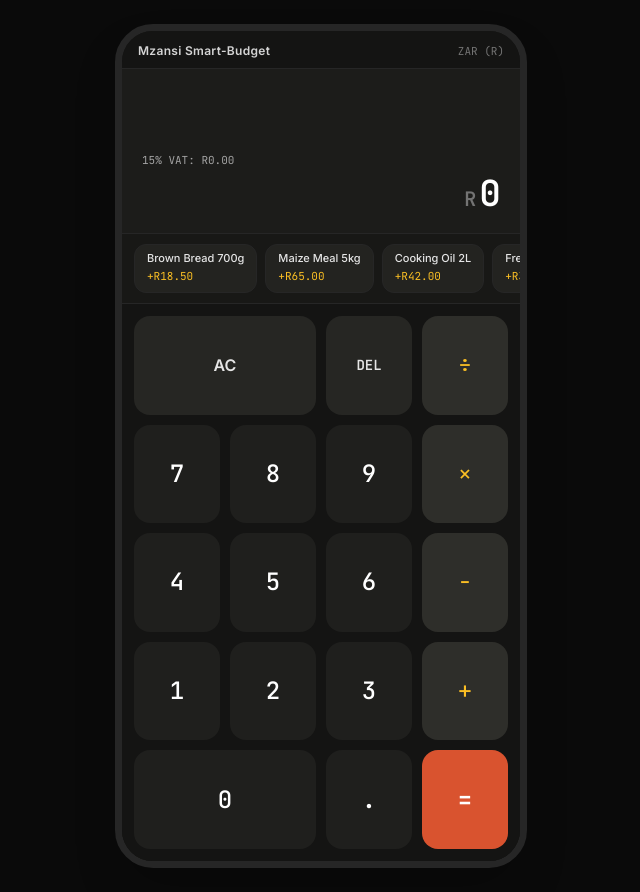
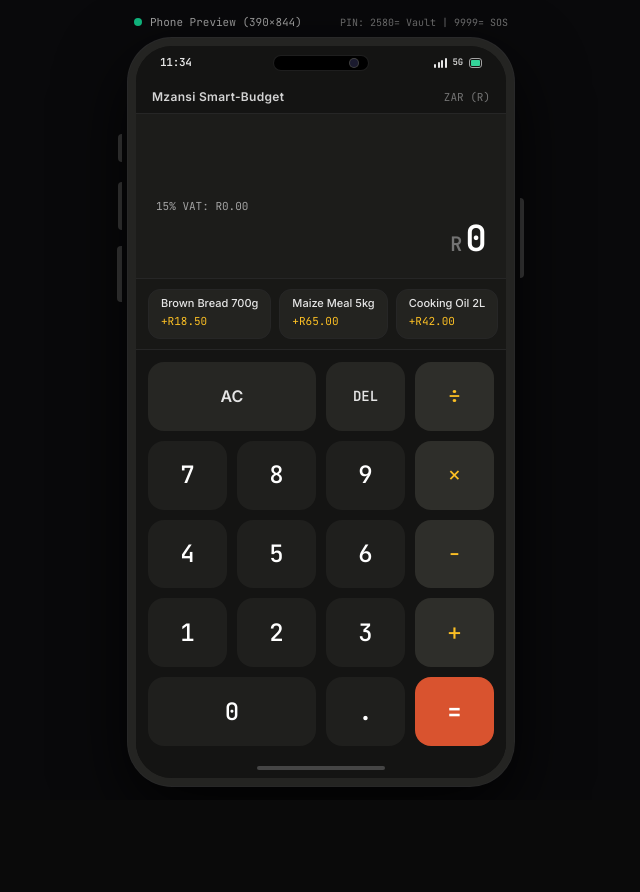
Before and after one commit to maansjayden/khusela-safeledger, a React (Vite) app in the folder frontend/: page / in a window 1280 px wide. Shown: the whole page, without its empty margins (319-959 px from the left). After the commit the page ends 800 px from the top, so only its background shows below. Built offline with nearby package versions, Linux system fonts and the light colour scheme.

Commit message:
Add responsive Phone Simulator Frame and Volume-Down Quick Exit

```diff
--- a/frontend/src/App.jsx
+++ b/frontend/src/App.jsx
@@ -192,6 +192,19 @@ export default function App() {
     [triggerSilentDuressSOS]
   );
 
+  const [clockText, setClockText] = useState(() =>
+    new Date().toLocaleTimeString([], { hour: '2-digit', minute: '2-digit', hour12: false })
+  );
+
+  useEffect(() => {
+    const id = setInterval(() => {
+      setClockText(
+        new Date().toLocaleTimeString([], { hour: '2-digit', minute: '2-digit', hour12: false })
+      );
+    }, 15000);
+    return () => clearInterval(id);
+  }, []);
+
   const handlePanicExit = useCallback(() => {
     wakeLockWantedRef.current = false;
     wakeLockRef.current?.release?.().catch(() => {});
@@ -199,10 +212,113 @@ export default function App() {
     setMode('CALCULATOR');
   }, []);
 
+  // Volume Down / Escape hardware key listener for instant Quick Exit when in Vault
+  useEffect(() => {
+    if (mode !== 'VAULT') return undefined;
+    const onHardwareKey = (e) => {
+      if (
+        e.key === 'AudioVolumeDown' ||
+        e.key === 'VolumeDown' ||
+        e.code === 'VolumeDown' ||
+        e.code === 'AudioVolumeDown' ||
+        e.key === 'Escape'
+      ) {
+        e.preventDefault();
+        handlePanicExit();
+      }
+    };
+    window.addEventListener('keydown', onHardwareKey);
+    return () => window.removeEventListener('keydown', onHardwareKey);
+  }, [mode, handlePanicExit]);
+
   return (
-    <div className="min-h-[100dvh] bg-neutral-950 flex items-center justify-center sm:py-6">
-      {/* Mobile Phone Viewport Frame (Full-bleed on phone screens, 390x844 phone bezel on desktop) */}
-      <div className="w-full max-w-[412px] h-[100dvh] sm:h-[844px] bg-[#141413] sm:rounded-[38px] sm:border-[7px] sm:border-neutral-800 sm:shadow-2xl overflow-hidden flex flex-col relative">
+    <div className="h-[100dvh] w-full bg-[#09090b] flex flex-col items-center justify-center sm:p-3 overflow-hidden select-none">
+      {/* Desktop Simulator Toolbar (hidden on real mobile devices) */}
+      <div className="hidden sm:flex items-center justify-between w-full max-w-[390px] mb-2 px-2 text-[11px] font-mono text-neutral-400">
+        <div className="flex items-center gap-2">
+          <span className="w-2 h-2 rounded-full bg-emerald-500" />
+          <span>Phone Preview (390×844)</span>
+        </div>
+        {mode === 'VAULT' ? (
+          <div className="flex items-center gap-1.5">
+            <button
+              type="button"
+              onClick={handlePanicExit}
+              className="px-2 py-0.5 rounded bg-neutral-800 hover:bg-[#d9532f] hover:text-white text-neutral-200 border border-neutral-700 transition"
+              title="Press Volume Down or click to trigger Quick Exit"
+            >
+              Vol − Exit
+            </button>
+            <button
+              type="button"
+              onClick={handlePanicExit}
+              className="px-2 py-0.5 rounded bg-neutral-800 hover:bg-neutral-700 text-neutral-200 border border-neutral-700 transition"
+              title="Simulate shaking the handset to trigger Panic Exit"
+            >
+              Shake Exit
+            </button>
+          </div>
+        ) : (
+          <span className="text-[10px] text-neutral-500">PIN: 2580= Vault | 9999= SOS</span>
+        )}
+      </div>
+
+      {/* Hardware Phone Frame on Desktop / Full-Bleed on Real Phone */}
+      <div className="relative w-full h-full sm:w-[386px] sm:h-[calc(100dvh-3.25rem)] sm:max-h-[812px] flex flex-col">
+        {/* Hardware Side Buttons (Desktop only) — Volume Down & Power trigger Quick Exit */}
+        <div
+          className="hidden sm:block absolute -left-[10px] top-24 w-[4px] h-7 bg-neutral-700 rounded-l"
+          title="Silent / Ring Switch"
+        />
+        <div
+          className="hidden sm:block absolute -left-[10px] top-36 w-[4px] h-12 bg-neutral-700 rounded-l"
+          title="Volume Up"
+        />
+        <button
+          type="button"
+          onClick={mode === 'VAULT' ? handlePanicExit : undefined}
+          aria-label="Volume Down Quick Exit"
+          title={mode === 'VAULT' ? 'Volume Down — Quick Exit (<16ms)' : 'Volume Down'}
+          className={`hidden sm:block absolute -left-[11px] top-52 w-[5px] h-14 rounded-l transition ${
+            mode === 'VAULT'
+              ? 'bg-[#d9532f] hover:w-[7px] hover:-left-[13px] cursor-pointer shadow-[0_0_8px_rgba(217,83,47,0.7)]'
+              : 'bg-neutral-700 default'
+          }`}
+        />
+        <button
+          type="button"
+          onClick={mode === 'VAULT' ? handlePanicExit : undefined}
+          aria-label="Power Button Quick Exit"
+          title={mode === 'VAULT' ? 'Power Button — Lock to Calculator' : 'Power Button'}
+          className="hidden sm:block absolute -right-[10px] top-40 w-[4px] h-20 bg-neutral-700 hover:bg-neutral-500 rounded-r transition"
+        />
+
+        {/* Inner Screen Viewport */}
+        <div className="w-full h-full bg-[#141413] sm:rounded-[44px] sm:border-[8px] sm:border-[#242422] sm:ring-1 sm:ring-neutral-700/60 sm:shadow-[0_25px_70px_rgba(0,0,0,0.85)] overflow-hidden flex flex-col relative">
+          {/* Mobile Status Bar (Desktop simulator only) */}
+          <div className="hidden sm:flex items-center justify-between px-6 pt-2 pb-1.5 bg-[#141413] text-neutral-200 text-[11px] font-semibold tracking-tight shrink-0">
+            <span className="w-12 font-mono">{clockText}</span>
+            <div className="w-24 h-4 bg-black rounded-full flex items-center justify-end pr-2.5 border border-neutral-800/80">
+              <span className="w-2 h-2 rounded-full bg-[#1a1a2e] ring-1 ring-neutral-700" />
+            </div>
+            <div className="w-12 flex items-center justify-end gap-1.5">
+              {/* Signal Bars */}
+              <div className="flex items-end gap-[1.5px] h-2.5">
+                <span className="w-[2px] h-1 bg-neutral-200 rounded-sm" />
+                <span className="w-[2px] h-1.5 bg-neutral-200 rounded-sm" />
+                <span className="w-[2px] h-2 bg-neutral-200 rounded-sm" />
+                <span className="w-[2px] h-2.5 bg-neutral-200 rounded-sm" />
+              </div>
+              <span className="text-[9px] font-mono text-neutral-300">5G</span>
+              {/* Battery */}
+              <div className="w-5 h-2.5 rounded-[3px] border border-neutral-400 p-[1px] flex items-center">
+                <div className="w-full h-full bg-emerald-400 rounded-[1px]" />
+              </div>
+            </div>
+          </div>
+
+          {/* App Content */}
+          <div className="flex-1 min-h-0 overflow-hidden flex flex-col">
             {mode === 'VAULT' && vaultPin ? (
               <VaultDashboard
                 vaultPin={vaultPin}
@@ -216,6 +332,13 @@ export default function App() {
               <Calculator onSecretPinTrigger={handleSecretPinTrigger} />
             )}
           </div>
+
+          {/* Home Gesture Indicator Bar (Desktop simulator only) */}
+          <div className="hidden sm:flex items-center justify-center py-2 bg-[#141413] shrink-0">
+            <div className="w-32 h-1 rounded-full bg-neutral-600/80" />
+          </div>
+        </div>
+      </div>
     </div>
   );
 }
```
Lines whose indentation alone changed are shown as unchanged.
